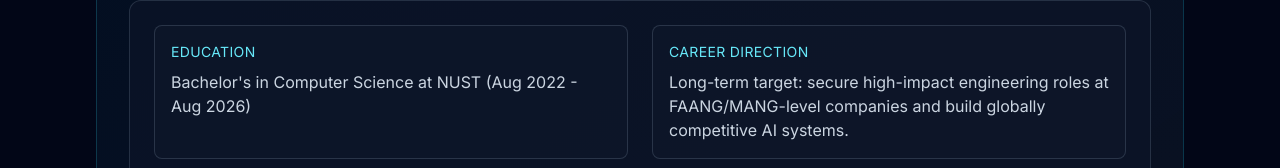
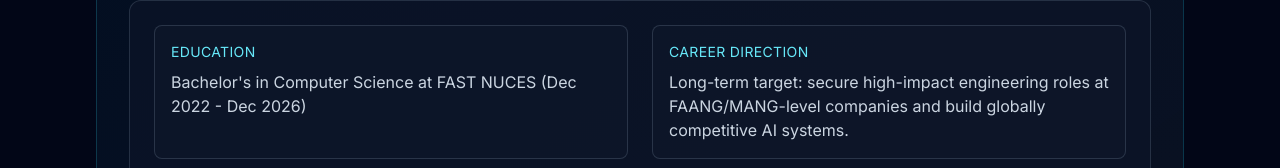
Before and after one commit to AroonKumarr/aroon-kumar-portfolio, a Next.js app in the folder frontend/: page /about in a window 1280 px wide. Shown: the part 573-741 px from the top of the page. Built offline with nearby package versions, Linux system fonts and the light colour scheme; no server answers.

Commit message:
Update education details in professional profile

```diff
--- a/frontend/src/app/about/page.tsx
+++ b/frontend/src/app/about/page.tsx
@@ -8,7 +8,7 @@ export default function AboutPage() {
   const professionalProfile = {
 
     education:
-      "Bachelor's in Computer Science at NUST (Aug 2022 - Aug 2026)",
+      "Bachelor's in Computer Science at FAST NUCES (Dec 2022 - Dec 2026)",
     currentWork: [
       'Part-time AI/ML development work (project-focused, high-impact builds)',
       'Data Science / MLOps Internship at 10Pearls '
```
